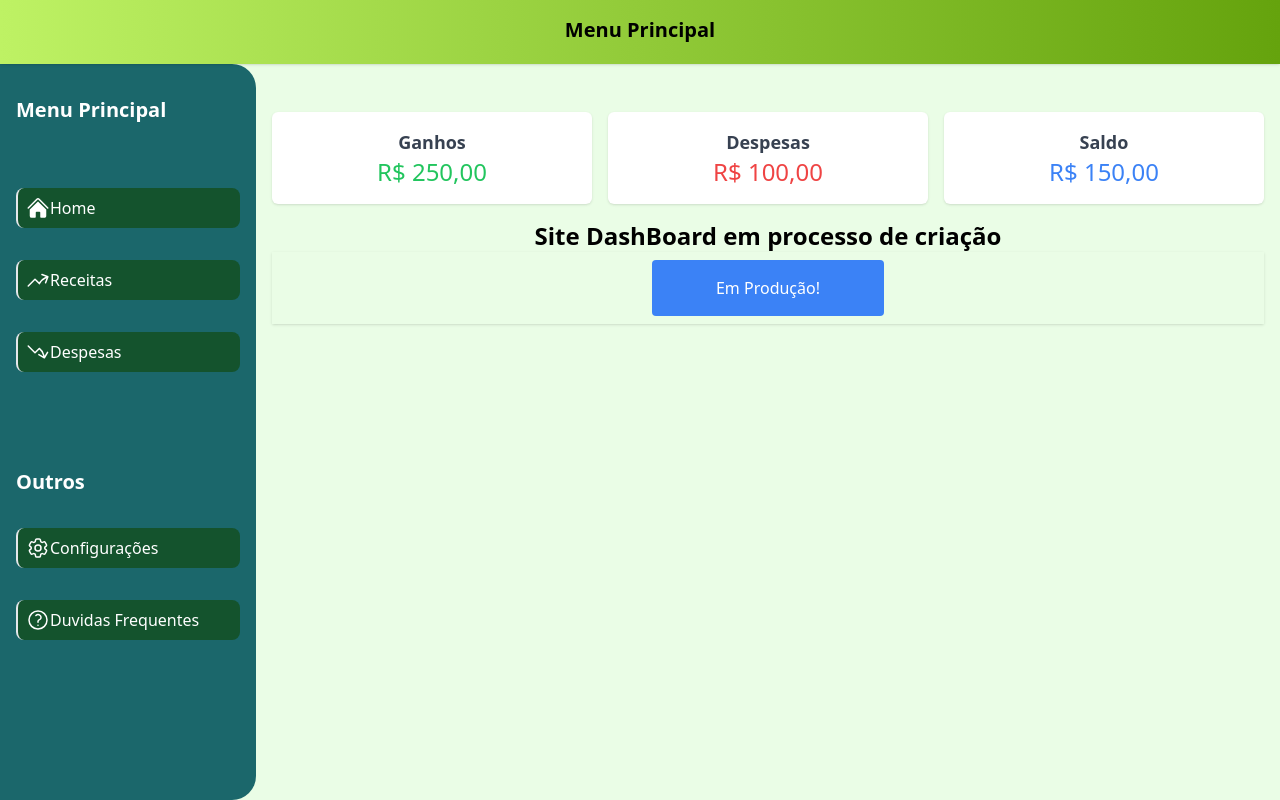
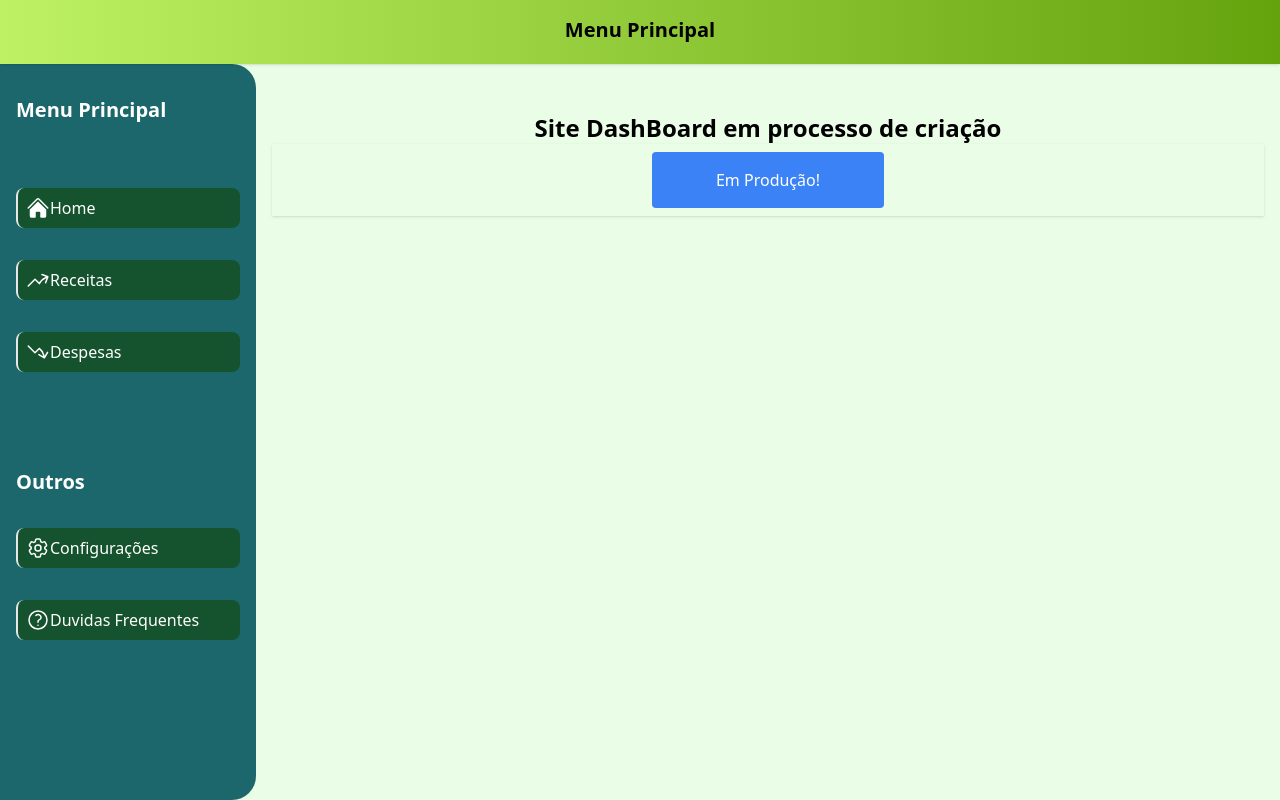
Before and after one commit to Gute-11/Financial_Dashboard_Panel, a React (Vite) app: page /receitas in a window 1280 px wide. Built offline with nearby package versions, Linux system fonts and the light colour scheme.

Commit message:
Adição de Rotas e Novas Telas

```diff
--- a/package.json
+++ b/package.json
@@ -11,7 +11,8 @@
   },
   "dependencies": {
     "react": "^18.3.1",
-    "react-dom": "^18.3.1"
+    "react-dom": "^18.3.1",
+    "react-router-dom": "^6.26.1"
   },
   "devDependencies": {
     "@eslint/js": "^9.9.0",
--- a/src/components/SideBar.jsx
+++ b/src/components/SideBar.jsx
@@ -1,3 +1,5 @@
+import { Link } from "react-router-dom";
+
 function SideBar() {
   return (
     <div className="w-64 bg-principal text-white h-full p-4 rounded-r-3xl">
@@ -6,8 +8,8 @@ function SideBar() {
       </h2>
       <ul className="space-y-8">
         <li>
+          <Link to="/">
             <a
-            href="#"
               className="hover:text-white hover:bg-gray-900  bg-green-900 rounded-lg transition-all
              duration-300 ease-linear cursor-pointer border-l-2 p-2 flex"
             >
@@ -22,10 +24,11 @@ function SideBar() {
               </svg>
               Home
             </a>
+          </Link>
         </li>
         <li>
+          <Link to="/receitas">
             <a
-            href="#"
               className="hover:text-white hover:bg-gray-900  bg-green-900 rounded-lg transition-all
              duration-300 ease-linear cursor-pointer border-l-2 p-2 flex"
             >
@@ -43,10 +46,10 @@ function SideBar() {
               </svg>
               Receitas
             </a>
+          </Link>
         </li>
         <li>
           <a
-            href="#"
             className="hover:text-white hover:bg-gray-900  bg-green-900 rounded-lg transition-all
              duration-300 ease-linear cursor-pointer border-l-2 p-2 flex"
           >
--- a/src/main.jsx
+++ b/src/main.jsx
@@ -1,10 +1,23 @@
-import { StrictMode } from 'react'
-import { createRoot } from 'react-dom/client'
-import App from './App.jsx'
-import './index.css'
+import { StrictMode } from "react";
+import { createRoot } from "react-dom/client";
+import App from "./App.jsx";
+import "./index.css";
+import { createBrowserRouter, RouterProvider } from "react-router-dom";
+import Receitas from "./pages/Receitas.jsx";
 
-createRoot(document.getElementById('root')).render(
+const router = createBrowserRouter([
+  {
+    path: "/",
+    element: <App />,
+  },
+  {
+    path: "/receitas",
+    element: <Receitas />,
+  },
+]);
+
+createRoot(document.getElementById("root")).render(
   <StrictMode>
-    <App />
-  </StrictMode>,
-)
+    <RouterProvider router={router} />
+  </StrictMode>
+);
--- /dev/null
+++ b/src/pages/Receitas.jsx
@@ -0,0 +1,31 @@
+import NavBar from "../components/navbar";
+import SideBar from "../components/SideBar";
+
+function Receitas() {
+  return (
+    <div className="flex h-screen bg-background">
+      <div className="hidden md:block pt-16">
+        <SideBar />
+      </div>
+
+      <div className="flex-1 flex flex-col">
+        <NavBar />
+
+        <main className="p-4 pt-24">
+          <div className="pt-4">
+            <h1 className="text-2xl font-bold text-center">
+              Site DashBoard em processo de criação
+            </h1>
+            <div className="shadow p-2 flex justify-center">
+              <button className="px-16 py-4 bg-blue-500 text-white rounded">
+                Em Produção!
+              </button>
+            </div>
+          </div>
+        </main>
+      </div>
+    </div>
+  );
+}
+
+export default Receitas;
```
Also changed, not shown: 1 other file (tests, documents, lock files or other folders). Lines whose indentation alone changed are shown as unchanged.
